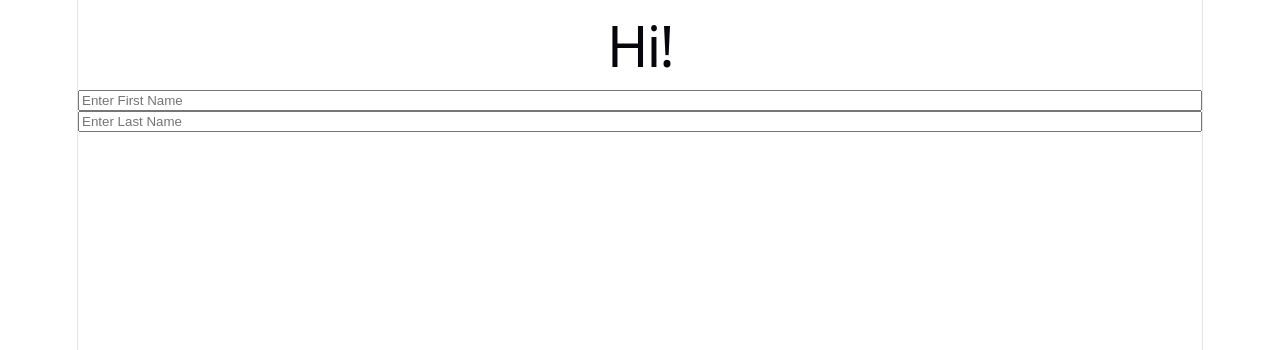
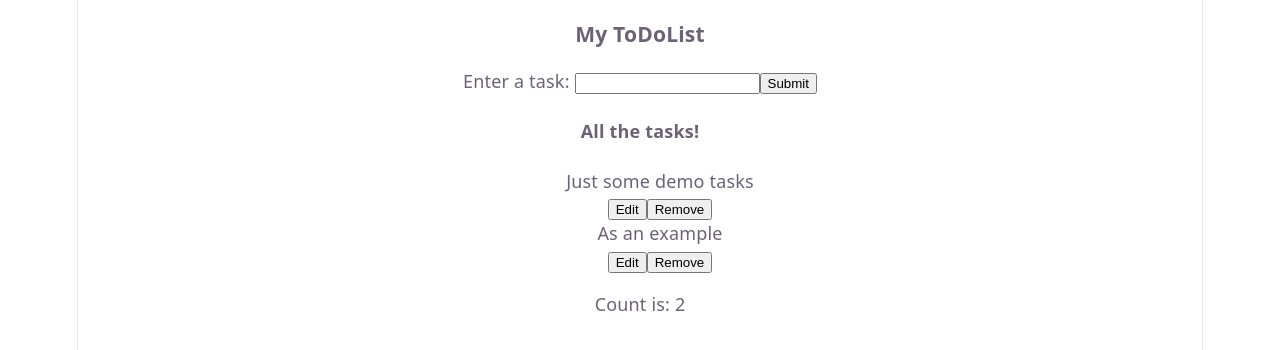
Before and after one commit to LF4768/git_test, a React (Vite) app in the folder reactPractice/react-test-app/: page / in a window 1280 px wide. Shown: the top 350 px of the page. Built offline with nearby package versions, Linux system fonts and the light colour scheme.

Commit message:
completed assignment

```diff
--- /dev/null
+++ b/reactPractice/react-test-app/src/Effects.jsx
@@ -0,0 +1,25 @@
+import { useEffect, useState } from "react"
+
+
+
+export default function Effects() {
+    const [counter,setCounter] = useState(0)
+
+    useEffect(() => {
+        const key = setInterval(() =>{
+            setCounter((prev) => (prev + 1))
+        }, 1000)
+
+        return () => {
+            clearInterval(key);
+        }
+    },[])
+
+
+
+    return (
+        <>
+            <h1>{counter} seconds have passed</h1>
+        </>
+    )
+}
--- /dev/null
+++ b/reactPractice/react-test-app/src/classComponents.jsx
@@ -0,0 +1,150 @@
+import {useState, Component} from "react"
+
+function ClassComp({name}) {
+    const [todos, setTodos] = useState(["Just some demo tasks", "As an example"]);
+    const [inputVal, setInputVal] = useState("");
+
+    const handleInputChange = (e) => {
+    setInputVal(e.target.value);
+    };
+
+    const handleSubmit = (e) => {
+    e.preventDefault();
+    setTodos((prevTodos) => [...prevTodos, inputVal]);
+    setInputVal("");
+    };
+
+    return (
+        <section>
+            <h3>{name}</h3>
+            <form onSubmit={handleSubmit}>
+                <label htmlFor="task-entry">Enter a task: </label>
+                <input
+                    type="text"
+                    id="task-entry"
+                    name="task-entry"
+                    value={inputVal}
+                    onChange={handleInputChange}
+                />
+                <button type="submit">Submit</button>
+            </form>
+            <h4>All the tasks!</h4>
+            <ul>
+                {todos.map((todo) => (
+                    <li key={todo}>{todo}</li>
+                ))}
+            </ul>
+        </section>
+  );
+}
+
+
+class ClassComponent extends Component {
+    constructor(props) {
+        super(props);
+
+        this.state = {
+            todos: ["Just some demo tasks", "As an example"],
+            inputVal: "",
+        };
+
+        this.handleInputChange = this.handleInputChange.bind(this)
+        this.handleSubmit = this.handleSubmit.bind(this)
+        this.handleRemoveTask = this.handleRemoveTask.bind(this)
+    }
+
+    handleInputChange(e) {
+        this.setState((state) => ({
+            ...state,
+            inputVal: e.target.value,
+        }));
+    }
+
+    handleSubmit(e) {
+        e.preventDefault();
+        this.setState((state) => ({
+            ...state,
+            todos: state.todos.concat(state.inputVal),
+        }));
+    }
+
+    handleRemoveTask(todo) {
+        this.setState((prev) => ({
+            ...prev,
+            todos: prev.todos.filter((item) => item != todo),
+        }))
+    }
+
+    handleTodoInput(e,todo) {
+        this.setState((state) => ({
+            ...state,
+            todos: state.todos.map((item) => item == todo ? e : item)
+        }))
+    }
+
+    render() {
+        return (
+            <section>
+                <h3>{this.props.name}</h3>
+                 {/* The input field to enter Todos */}
+                <form>
+                    <label htmlFor="task-entry">Enter a task: </label>
+                    <input type="text" id="task-entry" name="task-entry" value={this.state.inputVal} onChange={this.handleInputChange} />
+                    <button type="submit" onClick={this.handleSubmit}>Submit</button>
+                </form>
+                <h4>All the tasks!</h4>
+                {/* The list of all the Todos, displayed */}
+                <ul>
+                    {this.state.todos.map((todo) => (
+                        <>
+                            <InputComp value={todo} onCall={(e) => this.handleTodoInput(e.target.value,todo)}/>
+                            <button onClick={() => this.handleRemoveTask(todo)}>Remove</button> <br/>
+                        </>
+                        )
+                    )}
+                </ul>
+                <Count todos={this.state.todos}/>
+            </section>
+        )
+    }
+}
+
+
+class Count extends Component {
+    constructor(props) {
+        super(props)
+    }
+    render(){
+        return <p>Count is: {this.props.todos.length}</p>
+    }
+}
+
+class InputComp extends Component {
+    constructor(props) {
+        super(props)
+        this.state = {editMode: false};
+
+        this.handleEdit = this.handleEdit.bind(this)
+    }
+
+
+    handleEdit() {
+        this.setState((prev) => ({
+            editMode: !this.state.editMode
+        }))
+    }
+
+
+
+    render() {
+        return (
+            <>
+                {!this.state.editMode ? <p>{this.props.value}</p> : <input type="text" id="task-entry" name="task-entry" onChange={(e) => this.props.onCall(e)} value={this.props.value}></input>}
+                <button onClick={this.handleEdit}>{ !this.state.editMode ? "Edit" : "Resubmit"}</button>
+            </>
+        )
+    }
+}
+
+
+export default ClassComponent
--- a/reactPractice/react-test-app/src/main.jsx
+++ b/reactPractice/react-test-app/src/main.jsx
@@ -7,6 +7,8 @@ import Animals from "./Rendering.jsx"
 import Keys from "./Keys.jsx"
 import States from "./States.jsx"
 import Person from "./advancedStates.jsx"
+import Effects from "./Effects.jsx"
+import ClassComponent from './classComponents.jsx'
 
 createRoot(document.getElementById('root')).render(
   <StrictMode>
@@ -17,6 +19,8 @@ createRoot(document.getElementById('root')).render(
     {/* <Animals/> */}
     {/* <Keys/> */}
     {/* <States/> */}
-    <Person />
+    {/* <Person /> */}
+    {/* <Effects /> */}
+    <ClassComponent name="My ToDoList"/>
   </StrictMode>
 )
```
